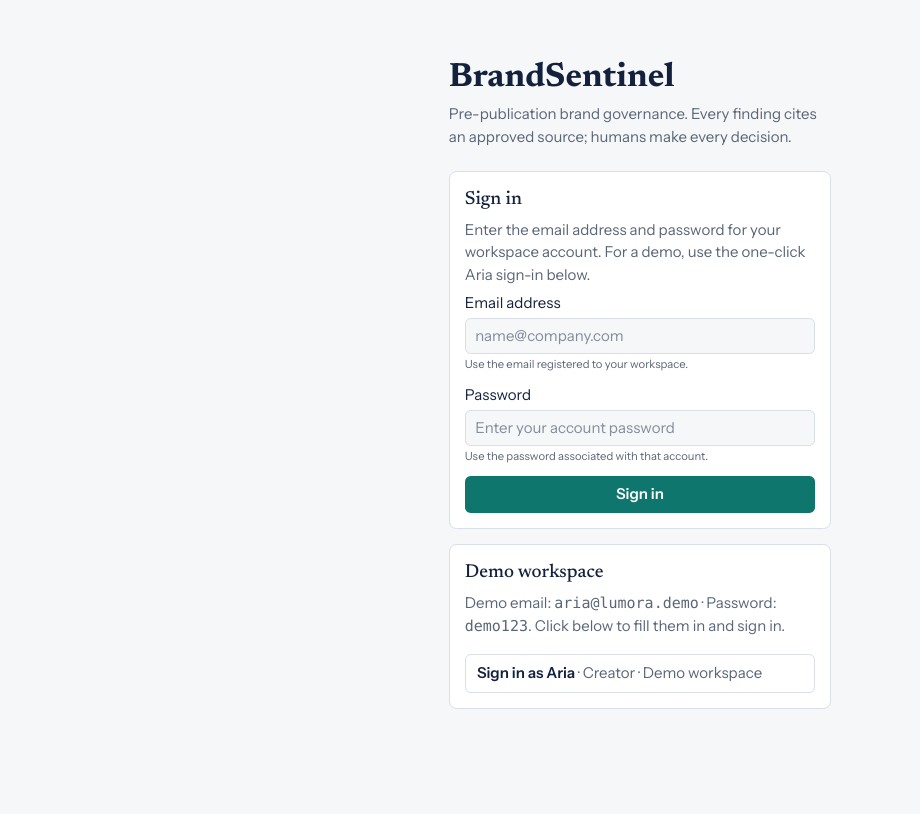
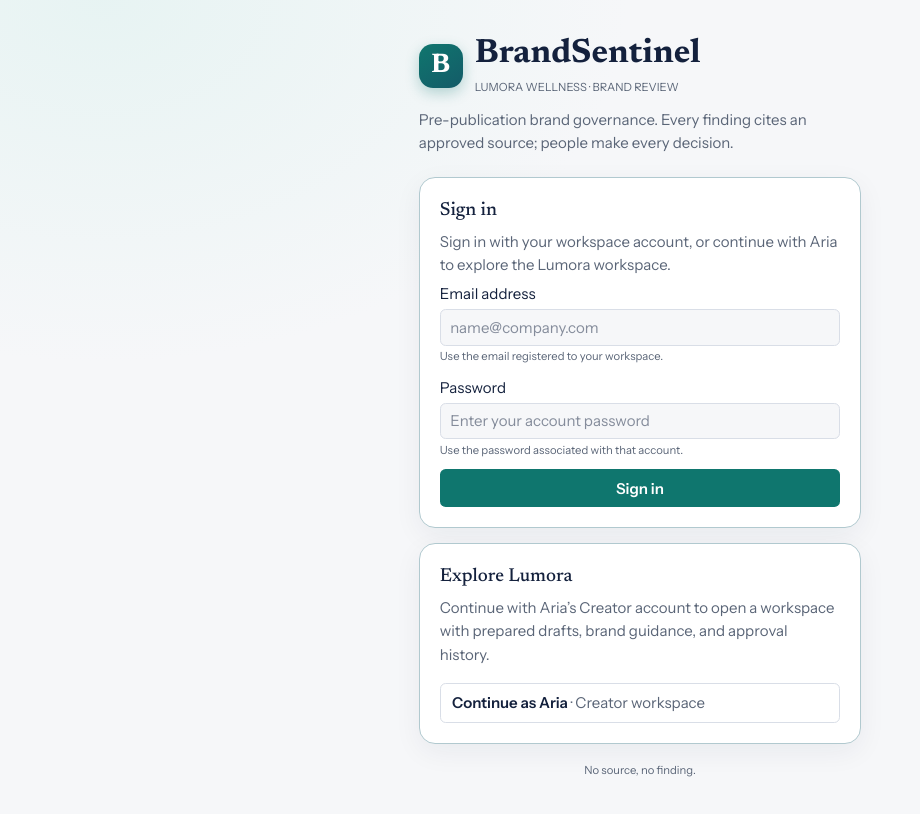
Before and after one commit to AADHYA-A/brandsentinel-app, a React (Vite) app in the folder frontend/: page / in a window 1280 px wide. Shown: the whole page, without its empty margins (0-920 px from the left). Built offline with nearby package versions, Linux system fonts and the light colour scheme.

Commit message:
Polish BrandSentinel and remove demo labels

```diff
--- a/frontend/src/index.css
+++ b/frontend/src/index.css
@@ -10,11 +10,28 @@
   --font-serif: Newsreader, Georgia, serif; --font-sans: "Instrument Sans", system-ui, sans-serif;
 }
 
-html, body { margin: 0; background: var(--bg); color: var(--ink); font: 15px/1.5 "Instrument Sans", system-ui, sans-serif; }
+html, body { margin: 0; min-height: 100%; background: radial-gradient(ellipse at 8% 0%, color-mix(in srgb, var(--acb) 48%, transparent), transparent 35rem), var(--bg); color: var(--ink); font: 15px/1.55 "Instrument Sans", system-ui, sans-serif; }
 h1, h2, h3 { font-family: Newsreader, Georgia, serif; margin: 0; }
 :focus-visible { outline: 3px solid var(--ac); outline-offset: 2px; }
 mark { cursor: pointer; color: inherit; border-radius: 3px; padding: 0 2px; }
 .mono { font: 13.5px/1.7 ui-monospace, Menlo, Consolas, monospace; }
 table { width: 100%; border-collapse: collapse; font-size: 14px; }
-th, td { text-align: left; padding: 7px 8px; border-bottom: 1px solid var(--ln); vertical-align: top; }
+th, td { text-align: left; padding: 10px 11px; border-bottom: 1px solid var(--ln); vertical-align: top; }
+th { color: var(--mut); font-size: 11px; font-weight: 700; letter-spacing: .075em; text-transform: uppercase; }
+tbody tr:hover { background: color-mix(in srgb, var(--acb) 28%, transparent); }
+section.bg-sf { border-radius: 16px; padding: 20px; box-shadow: 0 8px 28px color-mix(in srgb, var(--ink) 6%, transparent); }
+button { transition: transform .16s ease, box-shadow .16s ease, background-color .16s ease; }
+button:hover:not(:disabled) { transform: translateY(-1px); }
+input, textarea, select { transition: border-color .16s ease, box-shadow .16s ease; }
+input:focus, textarea:focus, select:focus { border-color: var(--ac); box-shadow: 0 0 0 3px color-mix(in srgb, var(--ac) 18%, transparent); outline: none; }
+.brand-header { position: relative; overflow: hidden; border-bottom: 1px solid var(--ln); background: linear-gradient(112deg, var(--sf) 48%, color-mix(in srgb, var(--acb) 72%, var(--sf))); box-shadow: 0 4px 18px color-mix(in srgb, var(--ink) 5%, transparent); }
+.brand-mark { display: grid; width: 44px; height: 44px; place-items: center; border-radius: 14px; color: white; background: linear-gradient(145deg, var(--ac), #145b68); font-family: Newsreader, Georgia, serif; font-size: 27px; font-weight: 700; box-shadow: 0 5px 14px color-mix(in srgb, var(--ac) 28%, transparent); }
+.app-nav { position: sticky; top: 0; z-index: 20; border-bottom: 1px solid var(--ln); background: color-mix(in srgb, var(--sf) 91%, transparent); backdrop-filter: blur(14px); }
+.app-nav button { margin: 7px 2px; border-radius: 9px; border: 1px solid transparent; }
+.app-nav button[aria-selected="true"] { border-color: color-mix(in srgb, var(--ac) 22%, var(--ln)); background: var(--acb); }
+.app-main { min-height: calc(100vh - 150px); }
+.login-shell { min-height: 100vh; display: grid; place-items: center; padding-top: 36px; padding-bottom: 36px; }
+.login-brand { display: flex; align-items: center; gap: 12px; }
+.login-card { border-color: color-mix(in srgb, var(--ac) 20%, var(--ln)) !important; }
+@media (max-width: 640px) { section.bg-sf { padding: 15px; border-radius: 13px; } .app-nav { padding-left: 8px; padding-right: 8px; } }
 @media (prefers-reduced-motion: reduce) { * { scroll-behavior: auto !important; transition: none !important; } }
--- a/frontend/src/pages/Insights.tsx
+++ b/frontend/src/pages/Insights.tsx
@@ -18,7 +18,7 @@ export default function Insights({ ctx }: { ctx: Ctx }) {
     <div className="grid gap-4">
       <Pane>
         <div className="flex flex-wrap items-center gap-2"><h2 className="text-[22px] mr-auto">Governance insights</h2>
-          {ctx.user.role === "Brand Admin" && d.decisions === 0 && <Btn v="s" onClick={async () => { try { await api.demoActivity(); await load(); toast("Demo activity added."); } catch (e) { toast(errMsg(e), true); } }}>Add demo activity</Btn>}</div>
+          {ctx.user.role === "Brand Admin" && d.decisions === 0 && <Btn v="s" onClick={async () => { try { await api.demoActivity(); await load(); toast("Sample activity added."); } catch (e) { toast(errMsg(e), true); } }}>Add sample activity</Btn>}</div>
         <Muted>Guideline-clarity score: a rule that creators often dispute may be unclear or wrong. Counts come from creator decisions ({d.decisions} so far).</Muted>
         <div className="overflow-x-auto"><table><thead><tr><th>Source</th><th>Category</th><th>Accepted or edited</th><th>Disputed</th><th>Dispute rate</th><th>Clarity score</th><th>Hint</th></tr></thead>
           <tbody>{d.clarity.map((c: any) => <tr key={c.src}><td className="font-semibold">{c.src}</td><td>{c.category}</td><td>{c.accepted}</td><td>{c.disputed}</td><td>{c.dispute_rate}%</td>
--- a/frontend/src/pages/Login.tsx
+++ b/frontend/src/pages/Login.tsx
@@ -15,12 +15,16 @@ export default function Login({ onLogin }: { onLogin: (u: User) => void }) {
     try { const r = await api.login(e, p); setToken(r.token); onLogin(r.user); } catch (x) { setErr(errMsg(x)); }
   };
   return (
-    <main className="max-w-md mx-auto px-5 py-16">
-      <h1 className="text-4xl font-bold">BrandSentinel</h1>
-      <Muted>Pre-publication brand governance. Every finding cites an approved source; humans make every decision.</Muted>
-      <Pane className="mt-6">
+    <main className="login-shell max-w-lg mx-auto px-5">
+      <div className="w-full">
+      <div className="login-brand">
+        <span className="brand-mark" aria-hidden="true">B</span>
+        <div><h1 className="text-4xl font-bold">BrandSentinel</h1><span className="text-xs text-mut">LUMORA WELLNESS · BRAND REVIEW</span></div>
+      </div>
+      <Muted className="mt-3">Pre-publication brand governance. Every finding cites an approved source; people make every decision.</Muted>
+      <Pane className="login-card mt-6">
         <h2 className="text-xl mb-2">Sign in</h2>
-        <Muted>Enter the email address and password for your workspace account. For a demo, use the one-click Aria sign-in below.</Muted>
+        <Muted>Sign in with your workspace account, or continue with Aria to explore the Lumora workspace.</Muted>
         <form onSubmit={e => { e.preventDefault(); go(email, pw); }} className="grid gap-3">
           <label className="grid gap-1">
             <span>Email address</span>
@@ -36,9 +40,9 @@ export default function Login({ onLogin }: { onLogin: (u: User) => void }) {
           <Btn v="g" type="submit">Sign in</Btn>
         </form>
       </Pane>
-      <Pane className="mt-4">
-        <h2 className="text-xl mb-1">Demo workspace</h2>
-        <Muted>Demo email: <code>{DEMO_EMAIL}</code> · Password: <code>{DEMO_PASSWORD}</code>. Click below to fill them in and sign in.</Muted>
+      <Pane className="login-card mt-4">
+        <h2 className="text-xl mb-1">Explore Lumora</h2>
+        <Muted>Continue with Aria’s Creator account to open a workspace with prepared drafts, brand guidance, and approval history.</Muted>
         <button
           type="button"
           onClick={() => {
@@ -48,9 +52,11 @@ export default function Login({ onLogin }: { onLogin: (u: User) => void }) {
           }}
           className="w-full mt-3 text-left border border-ln rounded-md px-3 py-2 cursor-pointer"
         >
-          <b>Sign in as Aria</b> <span className="text-mut">· Creator · Demo workspace</span>
+          <b>Continue as Aria</b> <span className="text-mut">· Creator workspace</span>
         </button>
       </Pane>
+      <p className="text-center text-xs text-mut mt-5">No source, no finding.</p>
+      </div>
     </main>
   );
 }
--- a/frontend/src/pages/Review.tsx
+++ b/frontend/src/pages/Review.tsx
@@ -9,7 +9,7 @@ export const SAMPLE = `Hi everyone! Our Customers LOVE Lumora!! Over 10,000 clie
 <img src="hero.png"> <a href="/join">click here</a>
 Banner text: #9aa0a6 on #ffffff`;
 
-const EXTRA_DEMO_DRAFTS = [
+const EXTRA_SAMPLE_DRAFTS = [
   { title: "Wellness week social caption", text: "Join Lumora for Wellness Week! We’re the best in the industry, and our classes guarantee a calmer you. Sign up today." },
   { title: "Pro plan price announcement", text: "A better routine starts here. The Pro plan is now only ₹1,299 per month. Join today for the same trusted Lumora experience." },
   { title: "Member welcome email", text: "Welcome to Lumora. Your membership is ready. Explore the class schedule, choose a session that suits you, and reach out if you need help getting started." },
@@ -62,10 +62,10 @@ export default function Review({ ctx }: { ctx: Ctx }) {
               <Btn v="s" onClick={() => run(() => apply(api.createDoc({ title: "Sample launch post", text: SAMPLE, team: user.team })))}>Load sample draft</Btn>
             </div>
             <details className="mt-3">
-              <summary className="cursor-pointer font-semibold">Browse 11 more demo drafts</summary>
+              <summary className="cursor-pointer font-semibold">Browse more writing examples</summary>
               <Muted>Choose a sample to create a draft in your workspace. It will not be submitted until you run the review and send it for approval.</Muted>
               <div className="grid gap-2 mt-2 sm:grid-cols-2">
-                {EXTRA_DEMO_DRAFTS.map(sample => (
+                {EXTRA_SAMPLE_DRAFTS.map(sample => (
                   <div key={sample.title} className="border border-ln rounded-md p-3">
                     <b>{sample.title}</b>
                     <p className="text-sm text-mut my-1">{sample.text}</p>
--- a/frontend/src/pages/Workflow.tsx
+++ b/frontend/src/pages/Workflow.tsx
@@ -22,16 +22,16 @@ export default function Workflow({ ctx }: { ctx: Ctx }) {
   useEffect(() => { setOps(null); setNote(""); setA(1); setB("working"); }, [doc?.id]);
 
   if (!doc) {
-    const examples = ctx.docs.filter(d => d.title.startsWith("[Demo Workflow] "));
+    const examples = ctx.docs.filter(d => d.title.startsWith("[Lumora] "));
     return <Pane>
       <h2 className="text-[22px] mb-1">Approval and history</h2>
       <Muted>Select a document to see its approval status, comments, revision history, and audit trail.</Muted>
-      <h3 className="text-[17px] mt-5">Demo workflow examples</h3>
-      <Muted>Sample Lumora drafts show records at different approval stages. Open one to inspect its decisions and history.</Muted>
-      {!examples.length && <Muted>Demo workflow examples will appear here when demo data is enabled.</Muted>}
+      <h3 className="text-[17px] mt-5">Lumora drafts</h3>
+      <Muted>Open a prepared draft to inspect its content, approval status, comments, revisions, and audit trail.</Muted>
+      {!examples.length && <Muted>Workspace drafts will appear here when available.</Muted>}
       <div className="grid gap-2 mt-3">
         {examples.map(d => <div key={d.id} className="border border-ln rounded-md p-3 flex flex-wrap items-center justify-between gap-3">
-          <div><b>{d.title.replace("[Demo Workflow] ", "")}</b><div className="mt-1"><StatusPill status={d.status} label={d.status_label} /></div></div>
+          <div><b>{d.title.replace("[Lumora] ", "")}</b><div className="mt-1"><StatusPill status={d.status} label={d.status_label} /></div></div>
           <Btn v="s" onClick={() => void ctx.open(d.id, "flow")}>Open approval history</Btn>
         </div>)}
       </div>
```
Also changed, not shown: frontend/src/App.tsx (+10 -7 lines), 2 other files (tests, documents, lock files or other folders).
